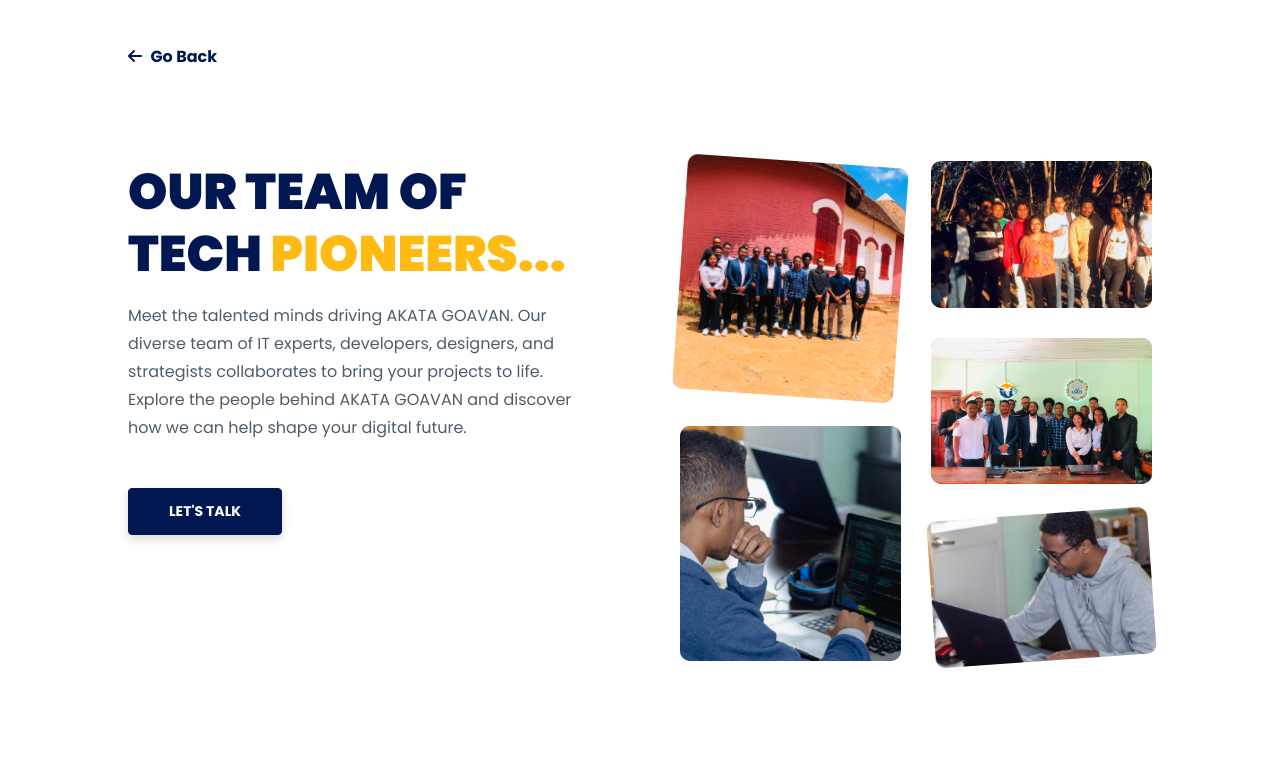
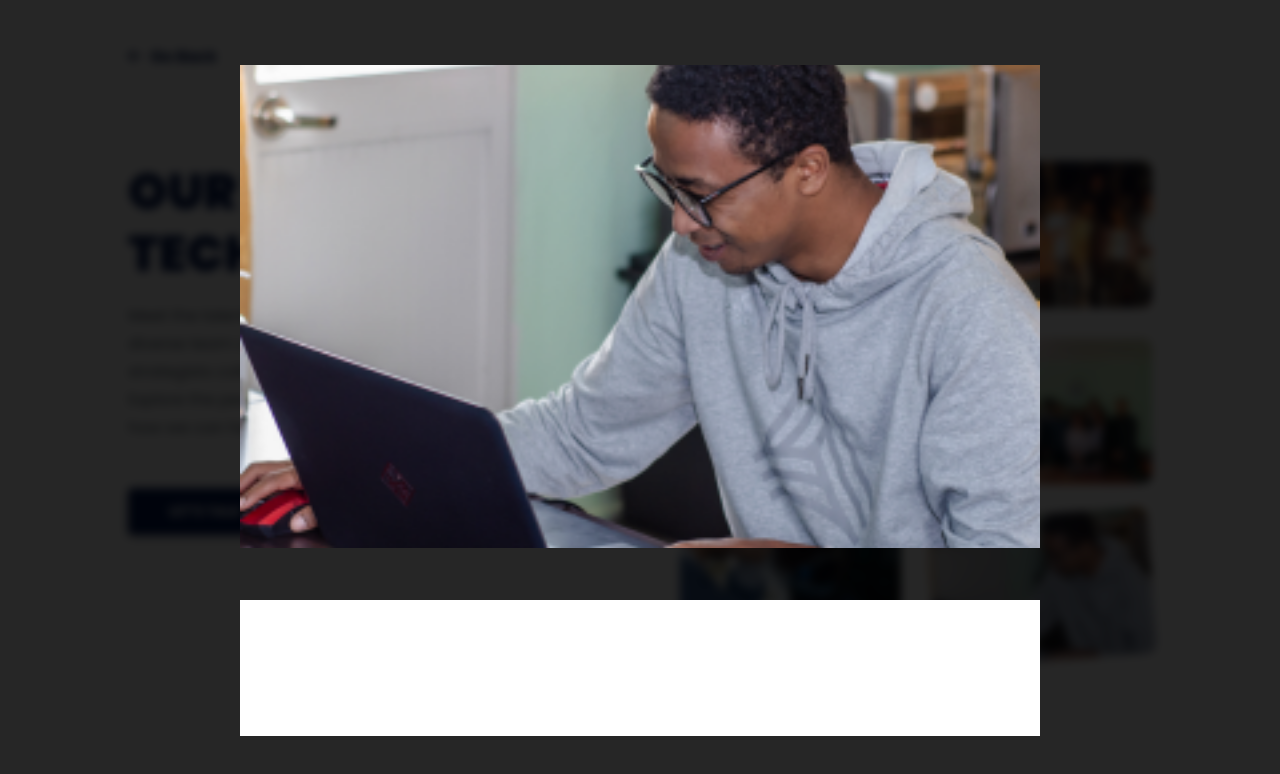
Before and after one commit to maxime-dot/website3, a Next.js app: page /teams in a window 1280 px wide. Both pictures are taken after a click on the button "LET'S TALK". Shown: the top 774 px of the page. Built offline with nearby package versions, Linux system fonts and the light colour scheme.

Commit message:
feat: setting up gallery boilerplate

```diff
--- /dev/null
+++ b/src/app/components/gallery/Gallery.tsx
@@ -0,0 +1,23 @@
+import React from "react";
+import "./gallery.scss"
+import {motion, AnimatePresence} from "framer-motion"
+import Image from "next/image";
+const Gallery: React.FC = () => {
+    return(
+        <div className="akata-gallery fill-view d-flex-center">
+            <div className="gallery-container d-flex flex-col">
+                <div className="gallery-container-shower">
+                   <AnimatePresence>
+                       <motion.div initial={{ opacity: 0, x: 40 }} animate={{opacity: 1, x: 0}}  exit={{opacity: 0, x: -40}} transition={{delay: .4}} className={"shower"}>
+                           <Image src={"/images/teams/akata-team-5.png"} alt={"akata teams"}
+                                  width={800} height={543} className={"selected-image"}
+                           />
+                       </motion.div>
+                   </AnimatePresence>
+                </div>
+                <div className="picture-list"></div>
+            </div>
+        </div>
+    )
+}
+export default Gallery
--- /dev/null
+++ b/src/app/components/gallery/gallery.scss
@@ -0,0 +1,37 @@
+.akata-gallery{
+  position: fixed;
+  top: 0;
+  left: 0;
+  background: rgba(0,0, 0,.85);
+  backdrop-filter: blur(5px);
+  color: var(--light);
+  z-index: 1;
+  .gallery-container{
+    width: 100%;
+    height: 671px;
+    max-width: 800px;
+    gap: 52px;
+    .gallery-container-shower{
+      overflow: hidden;
+      width: 100%;
+      height: 534px;
+      .shower{
+        width: 100%;
+        height: 100%;
+        .selected-image{
+          width: 100%;
+          height: 100%;
+          object-fit: cover;
+        }
+
+      }
+
+
+    }
+    .picture-list{
+      width: 100%;
+      height:150px;
+      background: var(--light);
+    }
+  }
+}
--- a/src/app/teams/page.tsx
+++ b/src/app/teams/page.tsx
@@ -1,6 +1,5 @@
 "use client";
-
-import React from "react";
+import React, {useState} from "react";
 import { FontAwesomeIcon } from "@fortawesome/react-fontawesome";
 import { motion } from "framer-motion";
 import { useRouter } from "next/navigation";
@@ -8,13 +7,17 @@
 import "./team-page.scss";
 import { faArrowLeft } from "@fortawesome/free-solid-svg-icons";
 import Button from "../components/button/normal/Button";
+import Gallery from "@/app/components/gallery/Gallery";
 export default function Page() {
   const router = useRouter();
-  const openModal = () => {
-    return;
-  };
+  const [openGallery, setOpenGallery] = useState(false)
+  const handleOpenGallery = () => {
+    setOpenGallery(true)
+  }
   return (
+
     <div className="akata-team-page container">
+      {openGallery &&  <Gallery/>}
       <button className="btn-go-back" onClick={() => router.push("/#teams")}>
         <motion.span whileHover={{ y: 10 }}>
           <FontAwesomeIcon icon={faArrowLeft} className="btn-icon" />
@@ -80,7 +83,7 @@
             <Button
               ariaLabel="Let's talk about your project requirement..."
               content="LET'S TALK"
-              onClick={openModal}
+              onClick={handleOpenGallery}
               type="button"
               hoverType="shadowed"
             />
```
